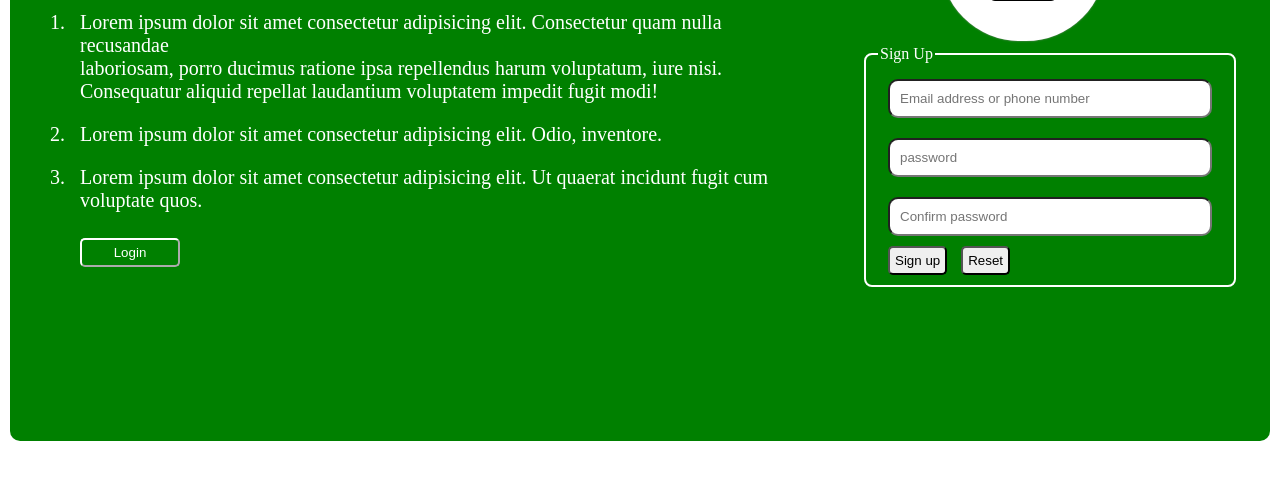
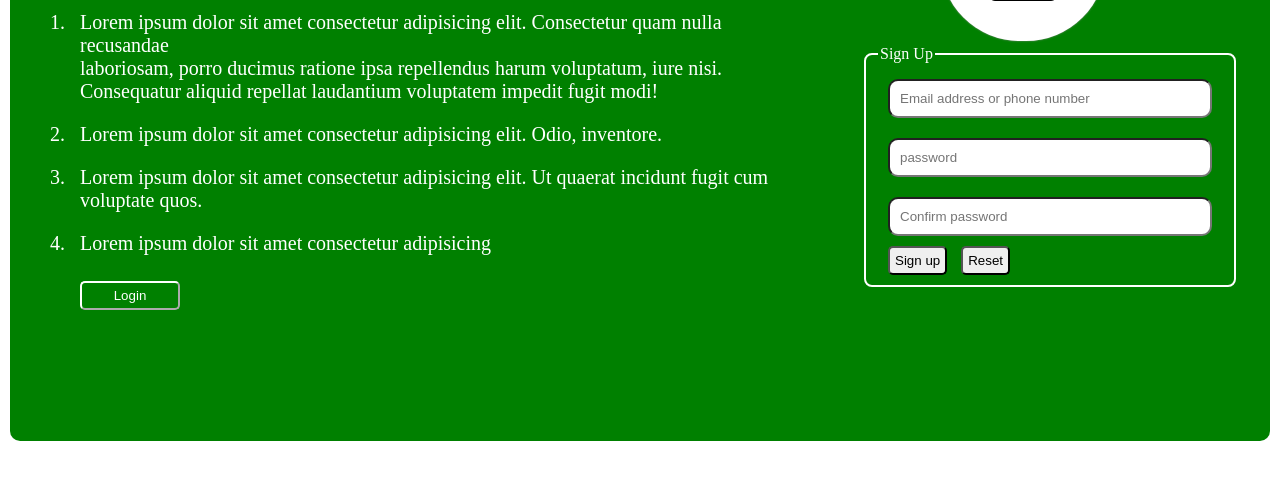
Before and after one commit to Bug-Alert/Hornet-Bug-Tracker, a plain HTML site: page index.html in a window 1280 px wide. Shown: the part 301-780 px from the top of the page. Drawn offline with Linux system fonts and the light colour scheme.

Commit message:
Update index.html
"added point in index.html"

```diff
--- a/index.html
+++ b/index.html
@@ -47,6 +47,7 @@
             <li>Lorem ipsum dolor sit amet consectetur adipisicing elit. Consectetur quam nulla recusandae <br>laboriosam, porro ducimus ratione ipsa repellendus harum voluptatum, iure nisi.<br> Consequatur aliquid repellat laudantium voluptatem impedit fugit modi!</li>
             <li>Lorem ipsum dolor sit amet consectetur adipisicing elit. Odio, inventore.</li>
             <li>Lorem ipsum dolor sit amet consectetur adipisicing elit. Ut quaerat incidunt fugit cum voluptate quos.</li>
+            <li>Lorem ipsum dolor sit amet consectetur adipisicing</li>
         </ol>
         <button type="button">Login</button>
         </div>
```
